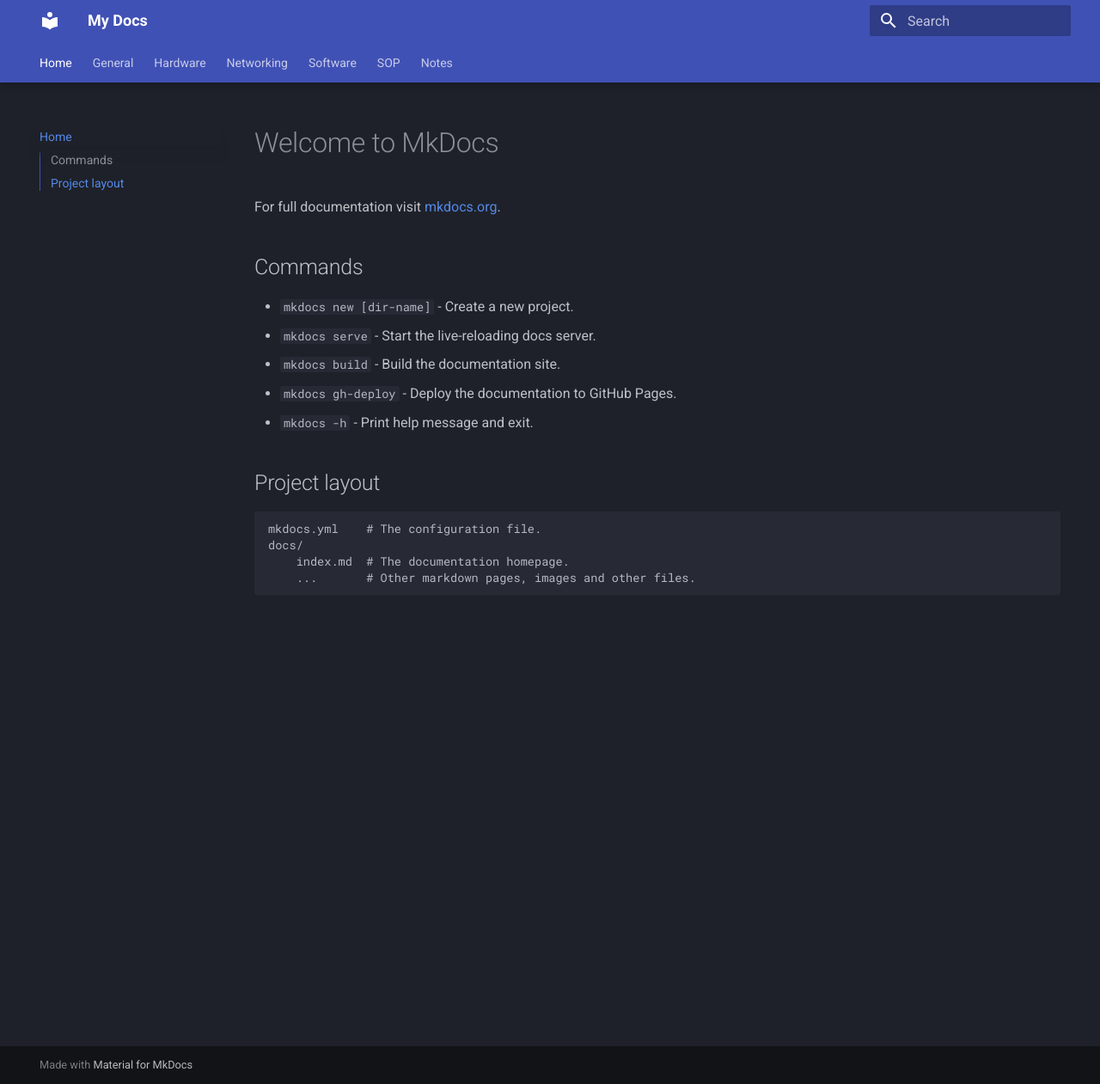
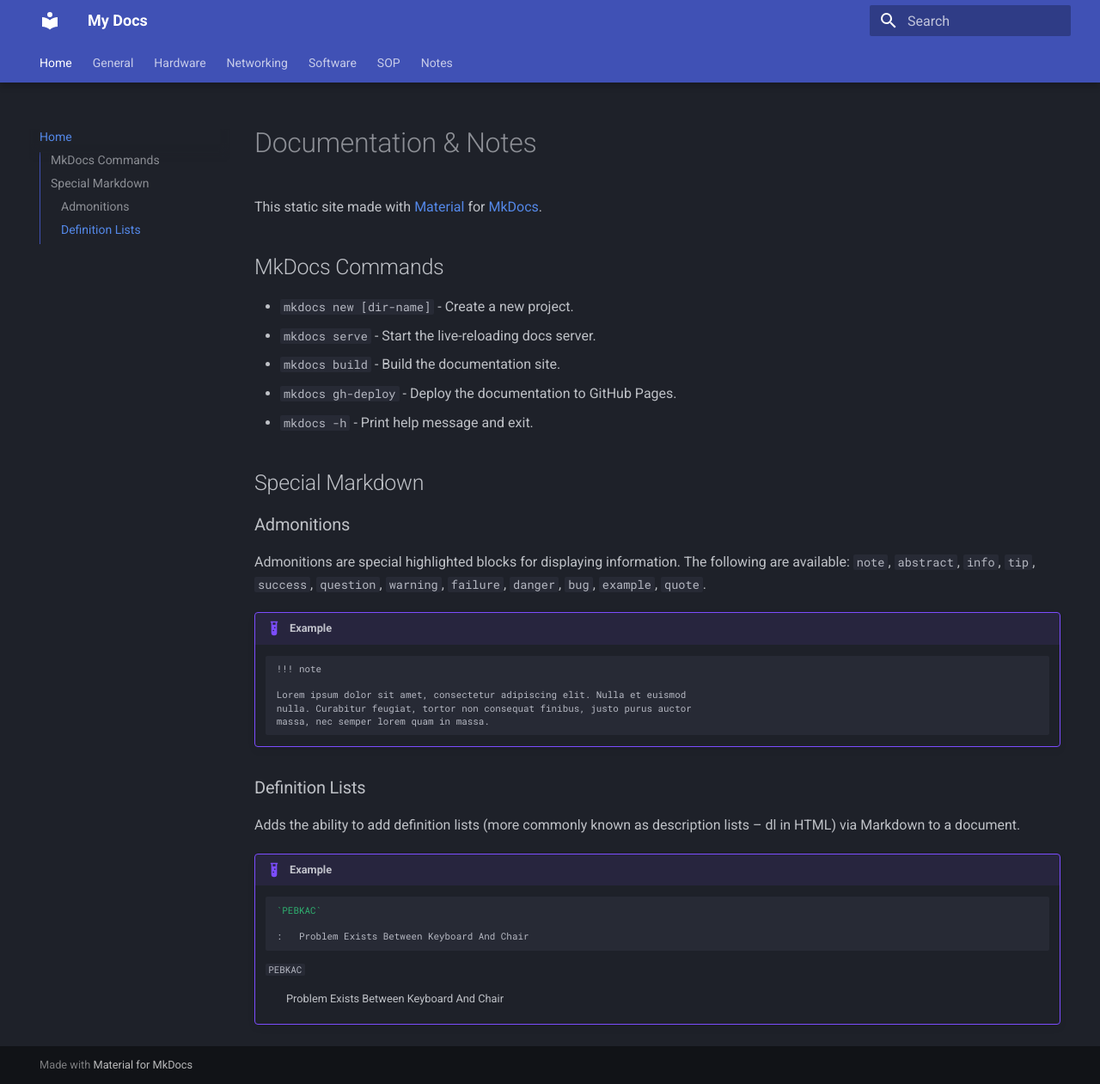
Before and after one commit to rmscode/binary-garden, an MkDocs documentation site: the page built from docs/index.md, in a window 1280 px wide and 1261 px high. Shown: the whole window at 86% size. Built offline with MkDocs 1.6.1 and Material for MkDocs 9.7.7, drawn with Linux system fonts in a browser that asks for light colours.

Commit message:
update index.md

````diff
--- a/docs/index.md
+++ b/docs/index.md
@@ -1,8 +1,8 @@
-# Welcome to MkDocs
+# Documentation & Notes
 
-For full documentation visit [mkdocs.org](https://www.mkdocs.org).
+This static site made with [Material](https://squidfunk.github.io/mkdocs-material/) for [MkDocs](https://www.mkdocs.org).
 
-## Commands
+## MkDocs Commands
 
 * `mkdocs new [dir-name]` - Create a new project.
 * `mkdocs serve` - Start the live-reloading docs server.
@@ -10,9 +10,33 @@
 * `mkdocs gh-deploy` - Deploy the documentation to GitHub Pages.
 * `mkdocs -h` - Print help message and exit.
 
-## Project layout
+## Special Markdown
 
-    mkdocs.yml    # The configuration file.
-    docs/
-        index.md  # The documentation homepage.
-        ...       # Other markdown pages, images and other files.
+### Admonitions
+
+Admonitions are special highlighted blocks for displaying information. The following are available: `note`, `abstract`, `info`, `tip`, `success`, `question`, `warning`, `failure`, `danger`, `bug`, `example`, `quote`.
+
+!!! example
+
+    ```md
+    !!! note
+
+    Lorem ipsum dolor sit amet, consectetur adipiscing elit. Nulla et euismod
+    nulla. Curabitur feugiat, tortor non consequat finibus, justo purus auctor
+    massa, nec semper lorem quam in massa.
+    ```
+
+### Definition Lists
+
+Adds the ability to add definition lists (more commonly known as description lists – dl in HTML) via Markdown to a document.
+
+!!! example
+
+    ```md
+    `PEBKAC`
+
+    :   Problem Exists Between Keyboard And Chair
+    ```
+
+    `PEBKAC`
+    :   Problem Exists Between Keyboard And Chair
````
